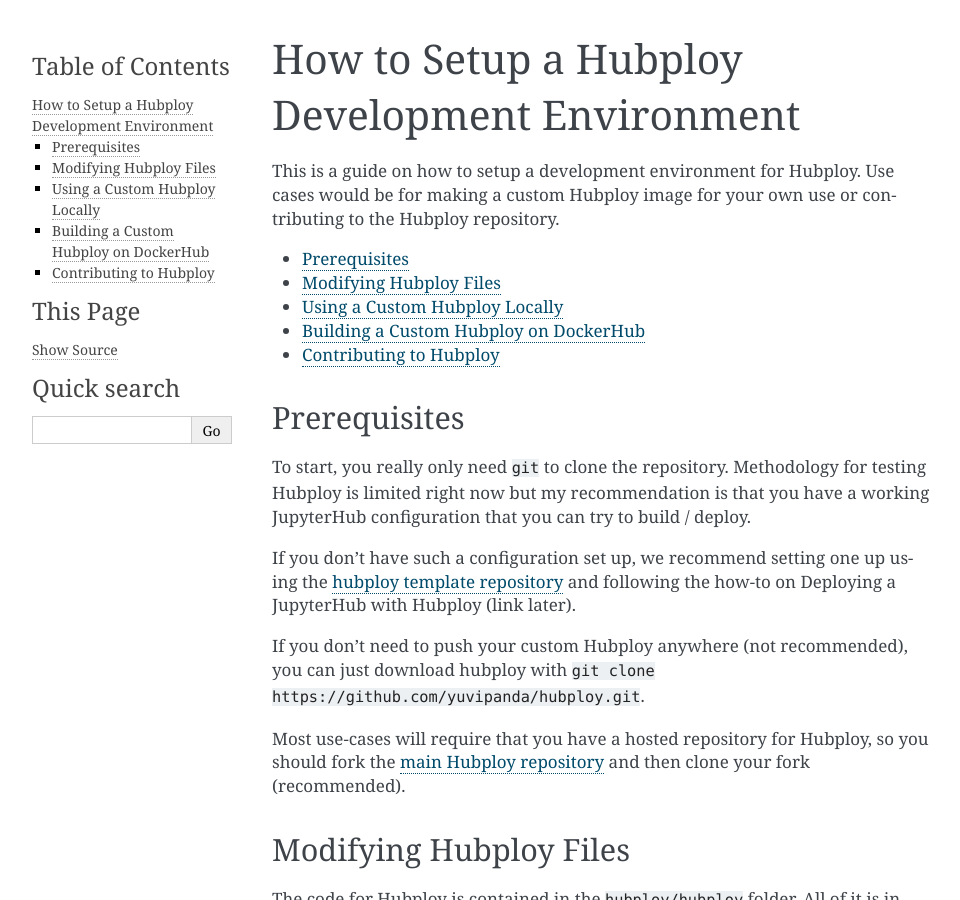
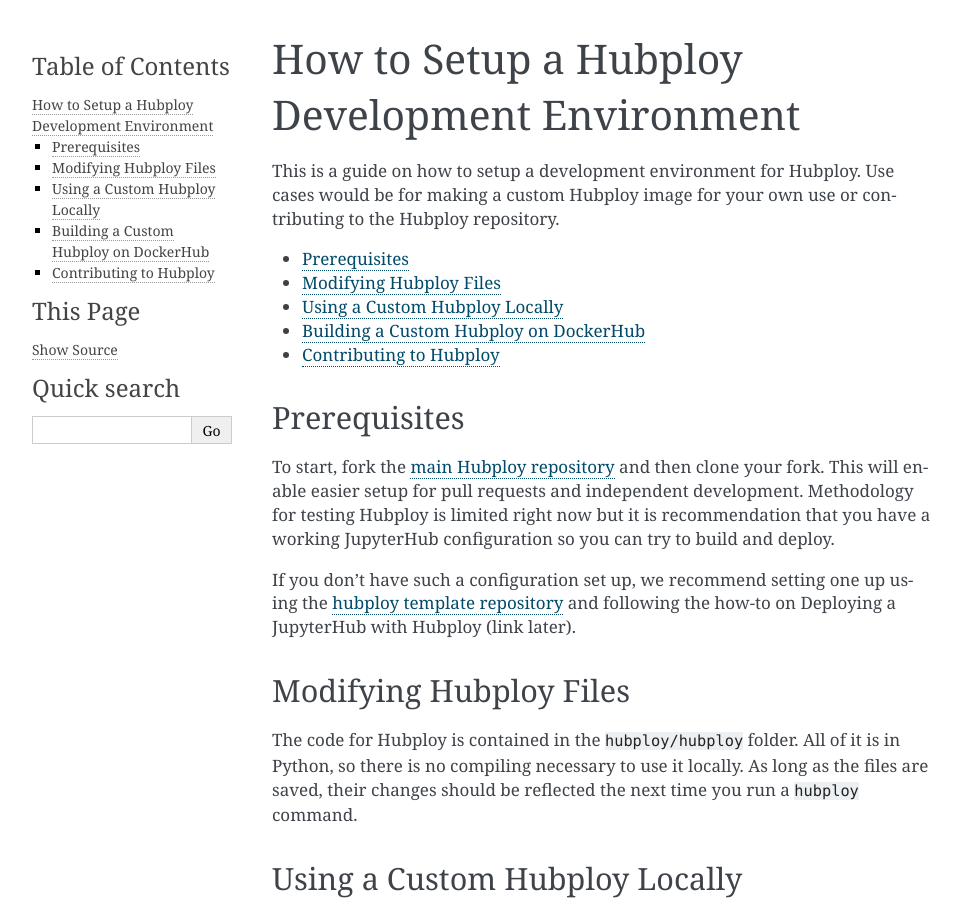
Before and after one commit to berkeley-dsep-infra/hubploy, a Sphinx documentation site: the page built from docs/howto/hubploy-setup-dev-environment.rst, in a window 1280 px wide and 900 px high. Shown: the whole window, without its empty margins (148-1108 px from the left). Built offline with Sphinx 7.4.7, drawn with Linux system fonts in a browser that asks for light colours.

Commit message:
Simplify / clarify the prerequisities section

```diff
--- a/docs/howto/hubploy-setup-dev-environment.rst
+++ b/docs/howto/hubploy-setup-dev-environment.rst
@@ -14,20 +14,15 @@
 Prerequisites
 ===========================
 
-To start, you really only need ``git`` to clone the repository. Methodology for testing Hubploy is
-limited right now but my recommendation is that you have a working JupyterHub configuration that
-you can try to build / deploy.
+To start, fork the `main Hubploy repository <https://github.com/yuvipanda/hubploy>`_
+and then clone your fork. This will enable easier setup for pull requests and
+independent development. Methodology for testing Hubploy is limited right now but it is
+recommendation that you have a working JupyterHub configuration so you can try to
+build and deploy.
 
 If you don't have such a configuration set up, we recommend setting one up using the
 `hubploy template repository <https://github.com/yuvipanda/hubploy-template>`_ and following the
 how-to on Deploying a JupyterHub with Hubploy (link later).
-
-If you don't need to push your custom Hubploy anywhere (not recommended), you can just download
-hubploy with ``git clone https://github.com/yuvipanda/hubploy.git``.
-
-Most use-cases will require that you have a hosted repository for Hubploy, so you should fork the
-`main Hubploy repository <https://github.com/yuvipanda/hubploy>`_ and then clone your fork
-(recommended).
 
 
 Modifying Hubploy Files
```
